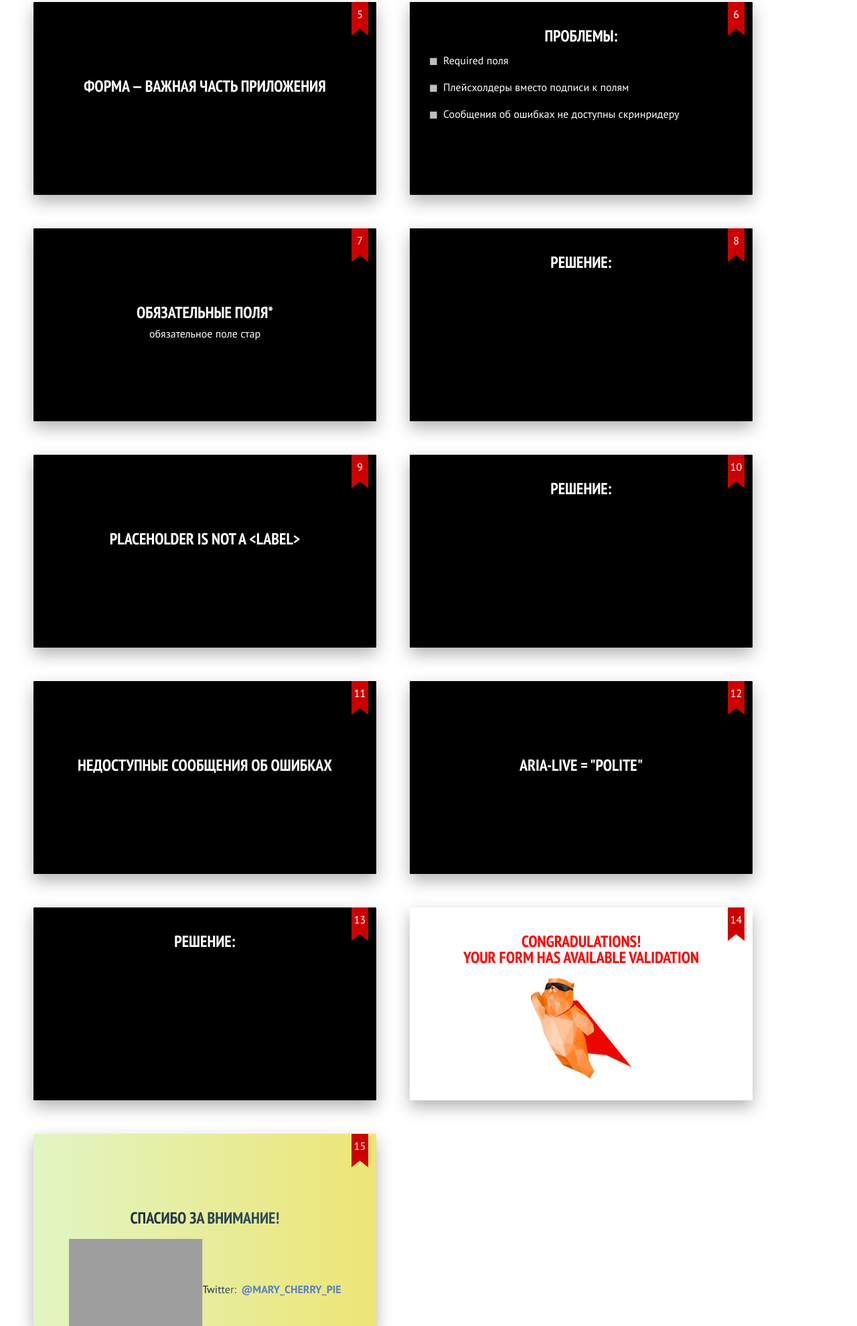
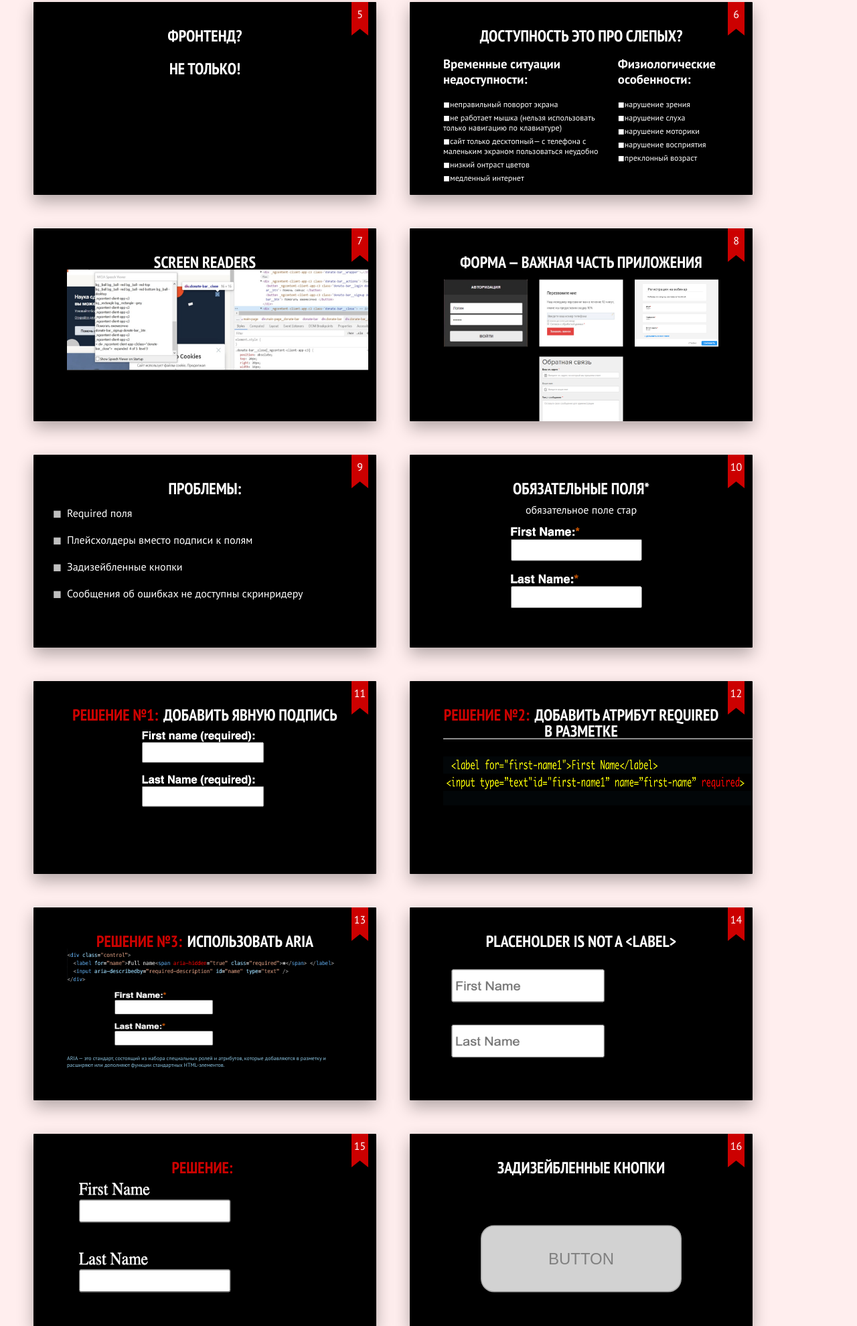
Before and after one commit to MariannaSpb/accessibility-validation, a website: page index.html in a window 1280 px wide. Shown: the part 820-2800 px from the top of the page at 67% size. Drawn offline with Linux system fonts and the light colour scheme; grey boxes are pictures that could not be loaded; files whose address does not match are found by name.

Commit message:
add slide

```diff
--- a/index.html
+++ b/index.html
@@ -42,10 +42,10 @@
     </section>
     <section class="slide">
         <h2>план:</h2>
-        <p>Что такое доступность в вебе</p>
-        <p>Мифы</p>
-        <p>Барьеры в использовании форм</p>
-        <p>Решение</p>
+        <p>- Что такое доступность в вебе</p>
+        <p>- Стереотипы</p>
+        <p>- Барьеры в использовании форм</p>
+        <p>- Решение</p>
     </section>
     <section class="slide bg" style="background-image: url(images/img-721-1571554782.jpeg)">
         <h2  class="center left">Web Accessibility</h2>
@@ -53,73 +53,150 @@
         </div>
     </section>
     <section class="slide">
-        <h2 class="center">Форма&nbsp;&mdash; важная часть приложения</h2>
-        <!-- <div class="description form-container">
+        <h2>Фронтенд?</h2>
+        <h2 style="margin-top: 50px">Не только!</h2>
+    </section>
+    <section class="slide">
+        <h2>Доступность это про слепых?</h2>
+        <section class="container">
+            <div>
+                <h3>Временные ситуации недоступности:</h3>
+                <p>неправильный поворот экрана</p>
+                <p>не работает мышка (нельзя использовать только навигацию по клавиатуре)</p>
+                <p>сайт только десктопный—  с телефона с маленьким экраном пользоваться неудобно</p>
+                <p>низкий онтраст цветов</p>
+                <p>медленный интернет</p>
+            </div>
+            <div>
+                <h3>Физиологические особенности:</h3>
+                <p>нарушение зрения</p>
+                <p>нарушение слуха</p>
+                <p>нарушение моторики</p>
+                <p>нарушение восприятия</p>
+                <p>преклонный возраст</p>
+            </div>
+        </section>
+    </section>
+    <section class="slide">
+        <h2>screen readers</h2>
+        <img src="images/sr.png" width="900" height="300" alt="screen reader">
+    </section>
+    <section class="slide">
+        <h2 style="margin-top: 0; margin-bottom: 30px;" class="center">Форма&nbsp;&mdash; важная часть приложения</h2>
+        <div class="description form-container">
             <img src="images/form-1.png" width="250" height="200" alt="форма авторизации">
             <img src="images/form-2.png" width="250" height="200" alt="форма обратного звонка">
             <img src="images/form-3.png" width="250" height="200" alt="форма регистрации на вебинар">
             <img src="images/form-4.png" width="250" height="250" alt="форма обратной связи">
-        </div> -->
+        </div>
     </section>
     <section class="slide">
         <h2>ПРОБЛЕМЫ:</h2>
         <ul>
             <li class="next">Required поля</li>
             <li class="next">Плейсхолдеры вместо подписи к полям </li>
-            <li class="next">Сообщения об ошибках  не доступны скринридеру</li>
+            <li class="next">Задизейбленные кнопки</li>
+            <li class="next">Сообщения об ошибках не доступны скринридеру</li>
         </ul>
-        <p></p>
     </section>
     <section class="slide">
-        <!-- <h2> Bug №1: Обязательные поля </h2> -->
         <h2 class="center">Обязательные поля*</h2>
         <p class="center" style="margin-top: 20px; text-align: center;">обязательное поле стар</p>
-        <!-- <div class="description">
-            <img src="images/required-bad.png" width="800" height="400" alt="форма без указания обязательных полей">
-        </div> -->
+        <div class="description">
+            <img src="images/star-form.png" width="800" alt="форма">
+        </div>
     </section>
     <section class="slide">
-        <h2> Решение: </h2>
-        <!-- <div class="description flex">
-            <img src="images/required.png" width="400" height="200" alt="форма с указанием обязательных полей">
-            <p>Или <strong>"required"</strong> /</br> <strong>"aria-required" = true</strong> в HTML</p>
-        </div> -->
+        <h2> <span class="solution">Решение №1:</span>добавить явную подпись</h2>
+        <img src="images/required-field.png" width="800" alt="форма">
     </section>
     <section class="slide">
-        <h2 class="center">Placeholder is not a &lt;label&gt;</h2>
-        <!-- <h2>Bug №2: Отсутствие видимых меток к полям</h2>
-        <div class="description">
-            <img src="images/no-label2.png" width="800" height="350" alt="форма без подписи к полям">
-        </div>
-        <p>Placeholder is not a label </p> -->
+        <h2> <span class="solution">Решение №2:</span>добавить атрибут required в разметке
+        </h2>
+        <img src="images/req-atttr.png" width="1000" height="200" alt="форма">
     </section>
     <section class="slide">
-        <h2> Решение: </h2>
-        <!-- <div class="description">
-            <img src="images/label.png" width="800" height="400" alt="форма с подписями к полям">
-        </div> -->
+        <h2> <span class="solution">Решение №3:</span>использовать ARIA
+        </h2>
+        <img src="images/hidden.png" width="800" height="100" alt="форма">
+        <img src="images/star-form.png" width="600" height="200" alt="форма">
+        <p class="small">ARIA — это стандарт, состоящий из набора специальных ролей и атрибутов, которые добавляются в разметку и расширяют или дополняют функции стандартных HTML-элементов.</p>
+    </section>
+    <section class="slide">
+        <h2 style="margin-bottom: 50px" class="center">Placeholder is not a &lt;label&gt;</h2>
+        <img src="images/placeholder.png" width="800" height="350" alt="форма без подписи к полям">
+    </section>
+    <section class="slide">
+        <h2> <span class="solution">Решение:</span> </h2>
+        <div class="description">
+            <img src="images/visible-label.png" width="800" height="400" alt="форма с подписями к полям">
+        </div>
+    </section>
+    <section class="slide">
+        <h2 style="margin-bottom: 50px" class="center">Задизейбленные кнопки</h2>
+        <button class="disabled description" disabled>
+            BUTTON
+        </button>
+    </section>
+    <section class="slide">
+        <h2 class="center" style="margin-bottom: 50px">Задизейбленные кнопки</h2>
+          <div class="description">
+            <img style="margin-top: 17px" src="images/postbank.png" width="700" height="300" alt="форма с отключеной кнопкой">
+        </div>
+    </section>
+    <section class="slide">
+        <h2 class="center" style="margin-bottom: 50px">Задизейбленные кнопки</h2>
+          <div class="description">
+            <img style="margin-top: 17px" src="images/disabled.png" width="400" height="300" alt="форма с отключеной кнопкой">
+            <img style="margin-top: 17px" src="images/enable.png" width="400" height="300" alt="форма с включенной кнопкой">margin-bottom: 17px;
+        </div>
+    </section>
+    <section class="slide">
+        <h2> <span class="solution">Решение №1:</span>не отключать кнопки</h2>
+        <div class="description">
+            <img src="images/ebay.png" width="800" height="400" alt="форма">
+        </div>
+    </section>
+    <section class="slide">
+        <h2> <span class="solution">Решение №2:</span>добавить подсказку</h2>
+        <div class="description flex">
+            <img src="images/before.png" width="400" height="200" alt="форма">
+            <img src="images/afterpng.png" width="400" height="200" alt="форма">
+        </div>
+        </div>
     </section>
     <section class="slide">
         <h2 class="center"> Недоступные сообщения об ошибках</h2>
-        <!-- <h2> Bug №3: Недоступные сообщения об ошибках</h2>  -->
-        <!-- <div class="description">
+        <div class="description">
             <img src="images/validation.png" width="600" height="350" alt="">
-        </div> -->
+        </div>
     </section>
     <section class="slide">
+        <h2> <span class="solution">Решение:</span> </h2>
         <h2 class="center">Aria-live = "polite"</h2>
+        <div class="description top">
+            <img src="images/error2.png" width="800" height="200" alt="">
+        </div>
     </section>
     <section class="slide">
-        <h2> Решение: </h2>
-        <!-- <div class="description">
-            <img src="images/label.png" width="800" height="400" alt="форма с подписями к полям">
-        </div> -->
+        <h2> <span class="solution">Решение:</span> </h2>
+        <div class="description">
+            <img src="images/sr-status.png" width="800" height="400" alt="форма с подписями к полям">
+        </div>
+    </section>
+    <section class="slide">
+        <h2> Подведём итоги: </h2>
+        <ul>
+            <li class="next">Звёздочка - не единственный указатель на обязательное поле</li>
+            <li class="next">Плейсхолдер не заменя лейблу</li>
+            <li class="next">Дизейблить кнопки можно, но делать это доступно</li>
+            <li class="next">Об ошибках валидации нужно предупреждать при помощи live region</li>
+        </ul>
     </section>
     <section class="slide winner">
         <h2>Congradulations! <br> Your form has available validation</h2>
         <div class="description top">
             <img src="images/download.png" width="300" height="300" alt="форма авторизации">
-            <!-- <img src="images/5d0641af7263fd5c10d22d05f0f7074e_w200.gif" width="300" height="400" alt="котик"> -->
         </div>
     </section>
     <section class="slide last">
--- a/style.css
+++ b/style.css
@@ -47,6 +47,7 @@ p, li {
 
 .shower.list {
     background: var(--color-white);
+    background: #FFEEEE;
 }
 
 .caption {
@@ -99,7 +100,6 @@ ul li {
 }
 
 .slide a {
-    /* color: var(--color-red); */
     font-size: 32px;
     font-family: "PT Sans", sans-serif;
     font-weight: 600;
@@ -138,9 +138,6 @@ ul li {
 
 .slide {
     background: var(--color-black);
-    /* background: #0F2027;  fallback for old browsers */
-    /* background: -webkit-linear-gradient(to right, #2C5364, #203A43, #0F2027);  Chrome 10-25, Safari 5.1-6 */
-    /* background: linear-gradient(to right, #2C5364, #203A43, #0F2027); W3C, IE 10+/ Edge, Firefox 16+, Chrome 26+, Opera 12+, Safari 7+ */
 }
 
 .slide.last{
@@ -168,7 +165,6 @@ ul li {
 
 .slide .center {
     margin: 0 auto;
-    margin-top: 150px;
     display: block;
 }
 
@@ -178,6 +174,9 @@ ul li {
 
 .top {
     margin-top: 40px;
+}
+.bottom {
+    margin-bottom: 40px;
 }
 .about {
     background: linear-gradient(to right, #16222a, #3a6073);
@@ -229,3 +228,42 @@ ul li {
     -webkit-background-clip: text;
     -webkit-text-fill-color: transparent;
 }
+
+.container {
+    display: flex;
+}
+.container h3 {
+    color: var(--color-white);
+}
+
+.container p {
+    margin-bottom: 10px;
+    font-size: 24px;
+}
+
+.slide .container div>p::before {
+    color: #fff;
+    content: '◼︎'
+}
+
+.solution {
+    margin-right: 15px;
+    color: var(--color-red);
+}
+
+.disabled {
+    display: block;
+    border-radius: 40px;
+    color: gray;
+    height: 200px;
+    background: #d2d2d2;
+    border: 3px solid darkgrey;
+    font-size: 48px;
+    margin-top: 150px;
+    width: 600px;
+}
+
+.small {
+    font-size: 16px;
+    color: #8CC5E2;
+}
```
Also changed, not shown: images/afterpng.png (added), images/alt.png (added), images/before.png (added), images/disabled.png (added), images/ebay.png (added), images/enable.png (added), images/hidden.png (added), images/placeholder.png (added), images/postbank.png (added), images/req-atttr.png (added), images/required-field.png (added), images/sr-status.png (added), images/sr.png (added), images/star-form.png (added), 1 more files, 2 other files.
